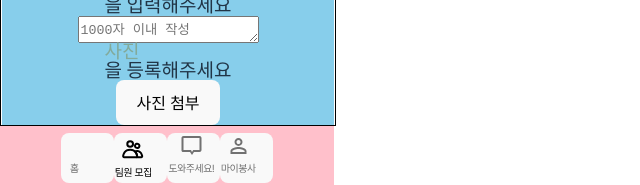
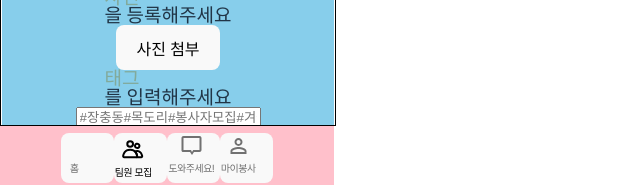
Before and after one commit to donggukthon/donggukthon_2023_4_F, a React (Vite) app: page /recruitForm in a window 1280 px wide. Shown: the part 578-763 px from the top of the page, without its empty margins (0-640 px from the left). Built offline with nearby package versions, Linux system fonts and the light colour scheme.

Commit message:
Feat: add 태그입력(no design)

```diff
--- a/src/pages/Recruit/RecruitForm.jsx
+++ b/src/pages/Recruit/RecruitForm.jsx
@@ -138,6 +138,12 @@ function RecruitForm() {
             style={{ display: "none" }}
           />
         </button>
+
+        <div>
+          <F.ColoredFormFont>태그</F.ColoredFormFont>
+          <F.FormFont>를 입력해주세요</F.FormFont>
+        </div>
+        <input placeholder="#장충동#목도리#봉사자모집#겨울봉사"></input>
       </S.CardBox>
     </S.Container>
   );
```
